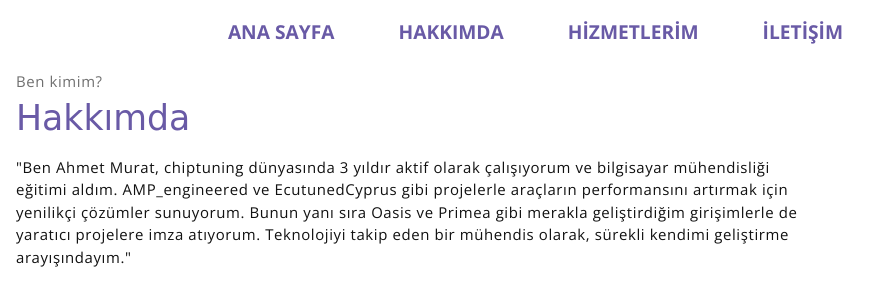
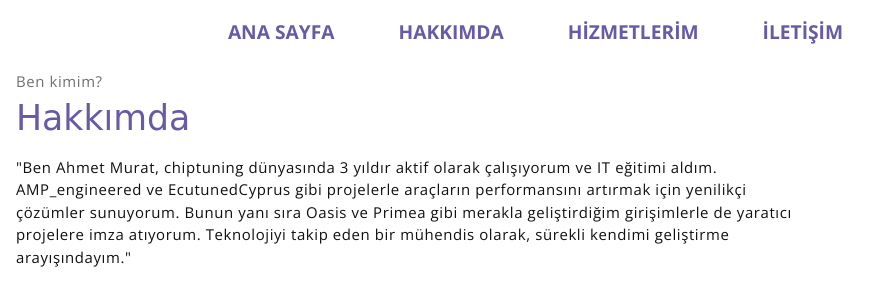
Before and after one commit to Ahmet-Murat/Ahmets, a plain HTML site: page index.html in a window 1280 px wide. Shown: the top 281 px of the page, 389-1280 px from the left. Drawn offline with nearby package versions, Linux system fonts and the light colour scheme; a web font is replaced by a local one.

Commit message:
Update index.html

```diff
--- a/index.html
+++ b/index.html
@@ -49,7 +49,7 @@
             <p class="section-subtitle">Ben kimim?</p>
             <h2 class="section-title mb-3">Hakkımda</h2>
             <p>
-              "Ben Ahmet Murat, chiptuning dünyasında 3 yıldır aktif olarak çalışıyorum ve bilgisayar mühendisliği eğitimi aldım. AMP_engineered ve EcutunedCyprus gibi projelerle araçların performansını artırmak için yenilikçi çözümler sunuyorum. Bunun yanı sıra Oasis ve Primea gibi merakla geliştirdiğim girişimlerle de yaratıcı projelere imza atıyorum. Teknolojiyi takip eden bir mühendis olarak, sürekli kendimi geliştirme arayışındayım."
+              "Ben Ahmet Murat, chiptuning dünyasında 3 yıldır aktif olarak çalışıyorum ve IT eğitimi aldım. AMP_engineered ve EcutunedCyprus gibi projelerle araçların performansını artırmak için yenilikçi çözümler sunuyorum. Bunun yanı sıra Oasis ve Primea gibi merakla geliştirdiğim girişimlerle de yaratıcı projelere imza atıyorum. Teknolojiyi takip eden bir mühendis olarak, sürekli kendimi geliştirme arayışındayım."
             </p>
             <div>
               <a href="https://www.facebook.com/kullanicbiri" class="btn-rounded btn btn-outline-primary mt-4" target="_blank"><i class="fa fa-facebook"></i></a>
```
